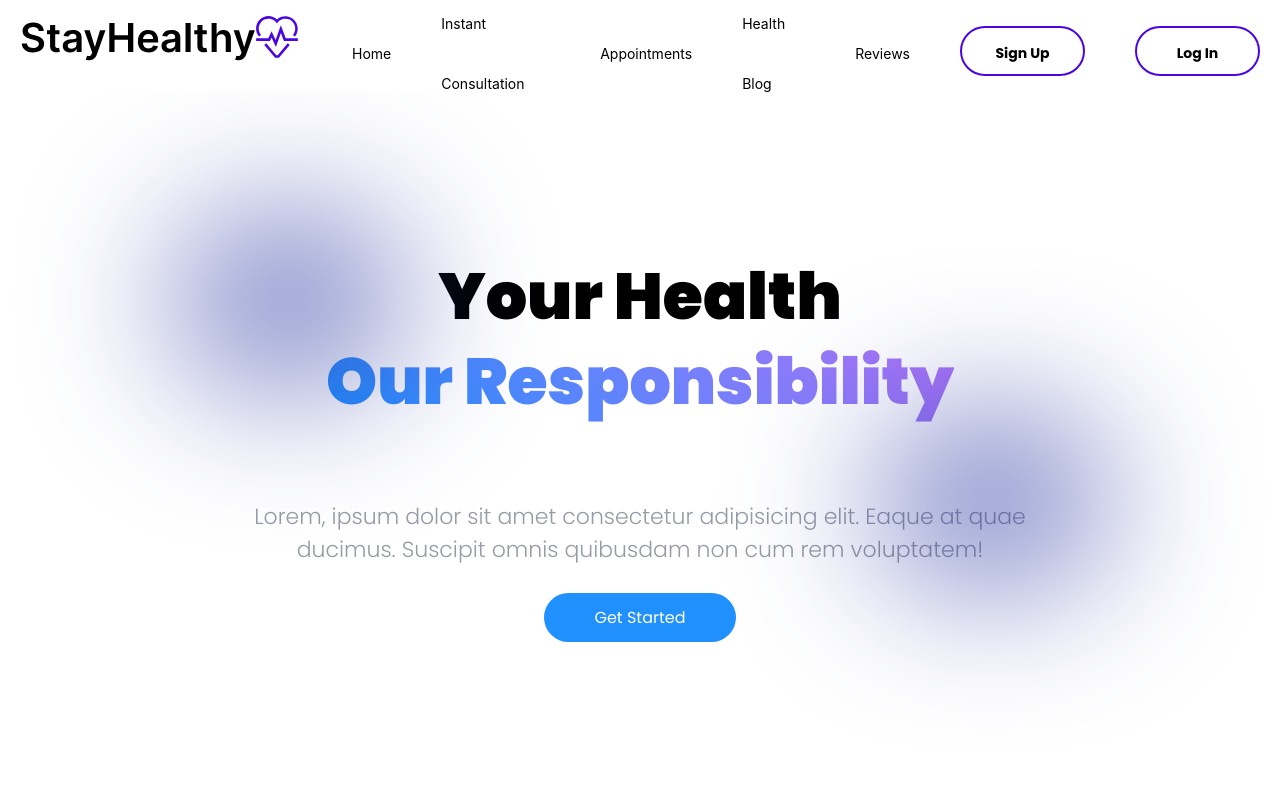
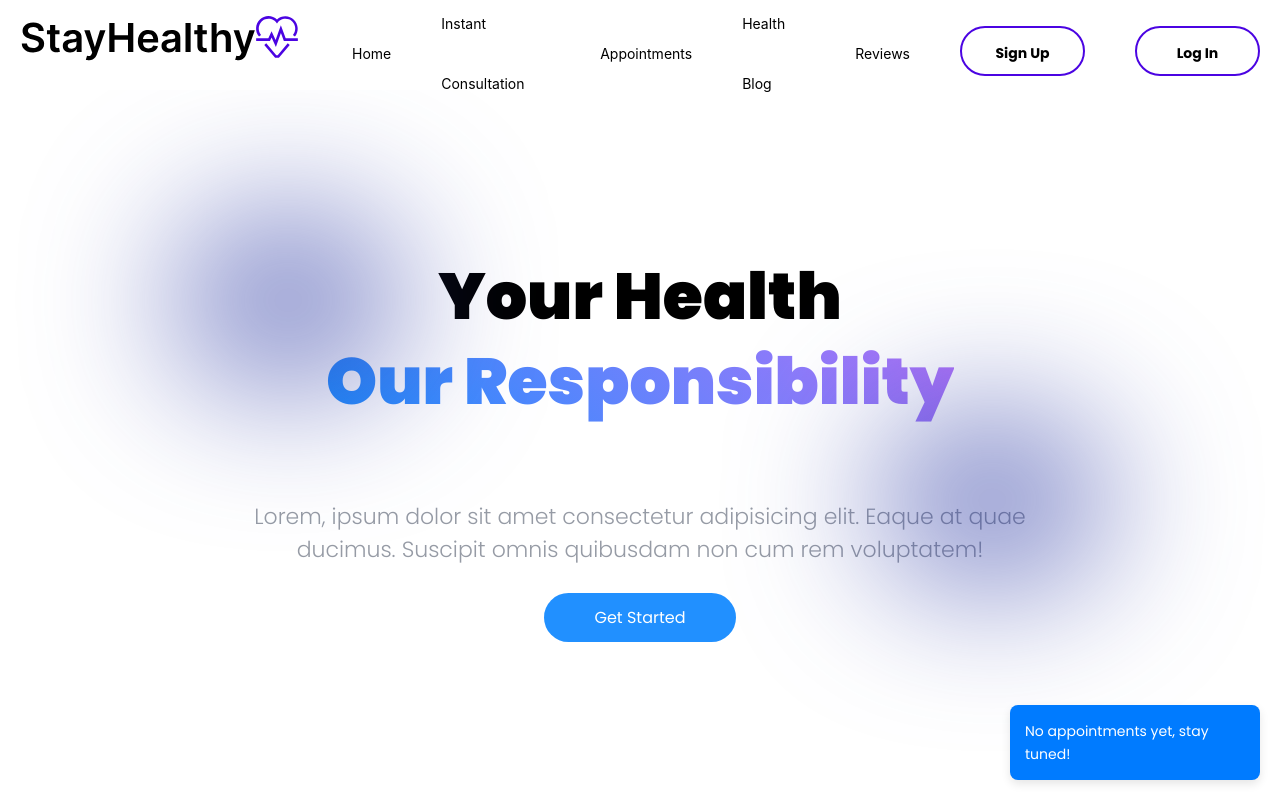
Before and after one commit to nazarchukdana/test_med_app, a React (Create React App) app: page / in a window 1280 px wide. Built offline with nearby package versions, Linux system fonts and the light colour scheme.

Commit message:
adding notification to screen, trying to add appointments to not

```diff
--- a/src/App.js
+++ b/src/App.js
@@ -1,33 +1,33 @@
 import React, { useEffect } from 'react';
 // Import components for routing from react-router-dom library
-import { BrowserRouter, Routes, Route, useLocation } from "react-router-dom";
-// Import custom Navbar component
+import { BrowserRouter, Routes, Route } from "react-router-dom";
 import Navbar from './Components/Navbar/Navbar';
 import Landing_Page from './Components/Landing_Page/Landing_Page';
 import Sign_Up from './Components/Sign_Up/Sign_Up';
 import Log_In from './Components/Log_In/Log_In';
 import InstantConsultation from './Components/Instant_Consultation/InstantConsultation';
 import BookingConsultation from './Components/BookingConsultation/BookingConsultation';
+import Notification from './Components/Notification/Notification'; // Import Notification component
 
 function App() {
-
   return (
     <div className="App">
-        <BrowserRouter>
-        {/* Set up BrowserRouter for routing */}
-        <Navbar/>
-          {/* Display the Navbar component */}
-          {/*(location.pathname !== "/signup" && location.pathname !== "/login") && <Navbar />*/}
+      <BrowserRouter>
+        {/* Display the Navbar component */}
+
+        {/* Display the Notification component on every page */}
+        <Notification>
           {/* Set up the Routes for different pages */}
           <Routes>
-            <Route path="/" element={<Landing_Page/>}/>
+            <Route path="/" element={<Landing_Page />} />
             <Route path="/signup" element={<Sign_Up />} />
             <Route path="/login" element={<Log_In />} />
             <Route path="/instant-consultation" element={<InstantConsultation />} />
-            <Route path="/booking-consultation" element={<BookingConsultation/>}/>
+            <Route path="/booking-consultation" element={<BookingConsultation />} />
             {/* Define individual Route components for different pages */}
           </Routes>
-        </BrowserRouter>
+        </Notification>
+      </BrowserRouter>
     </div>
   );
 }
--- /dev/null
+++ b/src/Components/Notification/Notification.css
@@ -0,0 +1,41 @@
+.notification-layout {
+    position: relative;
+    font-family: 'Inter', sans-serif;
+  }
+
+  /* Notification Box Styling */
+  .notification-box {
+    position: fixed;
+    bottom: 20px;
+    right: 20px;
+    background-color: #007bff; /* Blue background */
+    color: #ffffff;            /* White text */
+    padding: 15px;
+    border-radius: 8px;
+    box-shadow: 0px 4px 10px rgba(0, 0, 0, 0.1);
+    font-size: 14px;
+    line-height: 1.6;
+    width: 250px;
+    z-index: 9999; /* Make sure it stays on top */
+    font-family: 'Inter', sans-serif;
+    transition: opacity 0.3s ease-in-out;
+  }
+
+  .notification-box p {
+    margin: 0;
+  }
+
+  /* Bold titles */
+  .notification-box strong {
+    font-weight: 600;
+  }
+
+  /* Responsive styling for mobile */
+  @media (max-width: 600px) {
+    .notification-box {
+      width: 90%;
+      left: 5%;
+      right: 5%;
+      bottom: 10px;
+    }
+  }
--- /dev/null
+++ b/src/Components/Notification/Notification.js
@@ -0,0 +1,49 @@
+import React, { useEffect, useState } from 'react';
+import Navbar from '../Navbar/Navbar';
+import './Notification.css';
+
+const Notification = ({ children }) => {
+  const [isLoggedIn, setIsLoggedIn] = useState(false);
+  const [username, setUsername] = useState('');
+  const [appointments, setAppointments] = useState([]);
+
+  useEffect(() => {
+    // Retrieve user login data
+    const storedUsername = sessionStorage.getItem('email');
+    if (storedUsername) {
+      setIsLoggedIn(true);
+    }
+
+    // Retrieve all appointments from localStorage
+    const allAppointments = JSON.parse(localStorage.getItem('appointments')) || [];
+    setAppointments(allAppointments);
+  }, []);
+
+  return (
+    <div className="notification-layout">
+      <Navbar />
+      {children}
+      {isLoggedIn && appointments.length > 0 ? (
+        <div className="notification-box">
+          <div className="notification-content">
+            <h3>Upcoming Appointments:</h3>
+            {appointments.map((appointment) => (
+              <div key={appointment.id} className="appointment-info">
+                <p><strong>Doctor:</strong> {appointment.doctorName}</p>
+                <p><strong>Name:</strong> {appointment.name}</p>
+                <p><strong>Date:</strong> {appointment.date}</p>
+                <p><strong>Time:</strong> {appointment.time}</p>
+              </div>
+            ))}
+          </div>
+        </div>
+      ) : (
+        <div className="notification-box">
+          <p>No appointments yet, stay tuned!</p>
+        </div>
+      )}
+    </div>
+  );
+};
+
+export default Notification;
```
Also changed, not shown: src/Components/BookingConsultation/DoctorCard/DoctorCard.js (+15 -1 lines), 1 other file (tests, documents, lock files or other folders).
